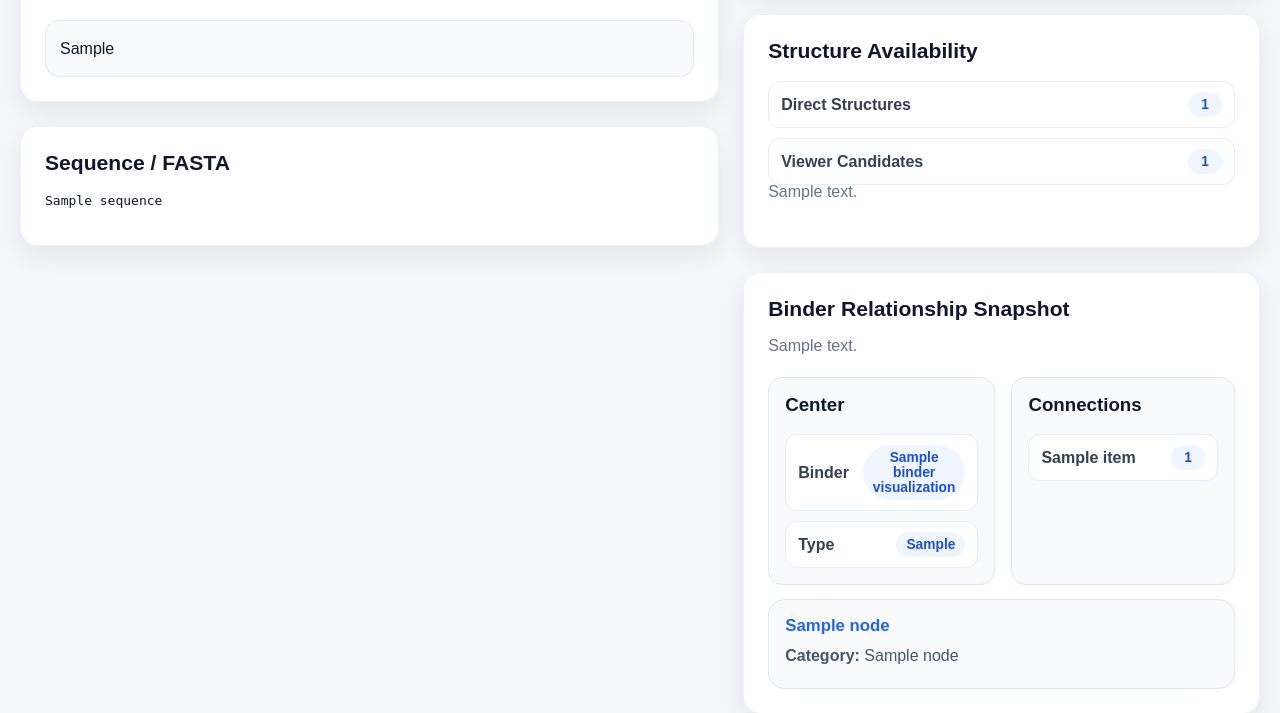
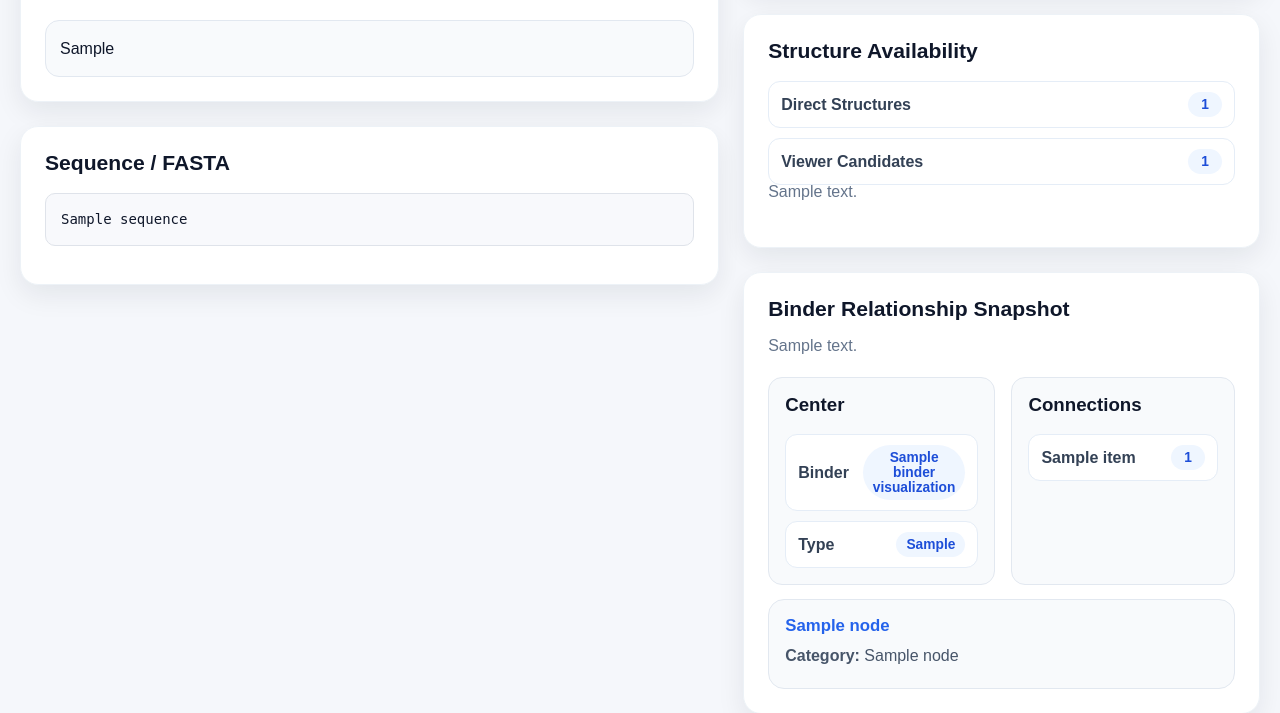
Before and after one commit to VishalThakur17/MolecularSearchTool, a Flask app: template templates/binder_detail.html in a window 1280 px wide. Shown: the part 1675-2388 px from the top of the page. Run offline with Flask 3, Linux system fonts and the light colour scheme; the template is opened without the code that fills it: most values are stand-ins (such as "Sample title", 1, 10 or a date in 2020); some libraries are stand-ins or nearby versions.

Commit message:
Fixes UI and search bugs

```diff
--- a/templates/binder_detail.html
+++ b/templates/binder_detail.html
@@ -501,6 +501,26 @@
             display: none;
         }
 
+
+.sequence-box {
+    white-space: pre-wrap;
+    word-wrap: break-word;
+    overflow-wrap: anywhere;
+    word-break: break-word;
+
+    max-width: 100%;
+    overflow-x: hidden;
+
+    font-family: monospace;
+    line-height: 1.5;
+
+    background: #f8f9fc;
+    padding: 15px;
+    border-radius: 10px;
+    border: 1px solid #dfe3ea;
+    font-size: 14px;
+}
+
 </style>
 </head>
 <body>
@@ -634,7 +654,7 @@
                 <div class="card">
                     <h2>Sequence / FASTA</h2>
                     {% if binder.sequence %}
-                        <pre class="sequence-box">{{ binder.sequence }}</pre>
+                        <pre class="sequence-box">{{ binder.sequence if binder.sequence else "No sequence available." }}</pre>
                     {% elif sequence_note %}
                         <p class="empty">{{ sequence_note }}</p>
                     {% else %}
--- a/templates/trial_detail.html
+++ b/templates/trial_detail.html
@@ -457,7 +457,7 @@
                     {% if diseases and diseases|length > 0 %}
                         <div class="tag-list">
                             {% for disease in diseases %}
-                                <a class="tag" href="/disease/{{ disease.disease_id }}">{{ disease.disease_name }}</a>
+                                <a class="tag">{{ disease.disease_name }}</a>
                             {% endfor %}
                         </div>
                     {% else %}
```
